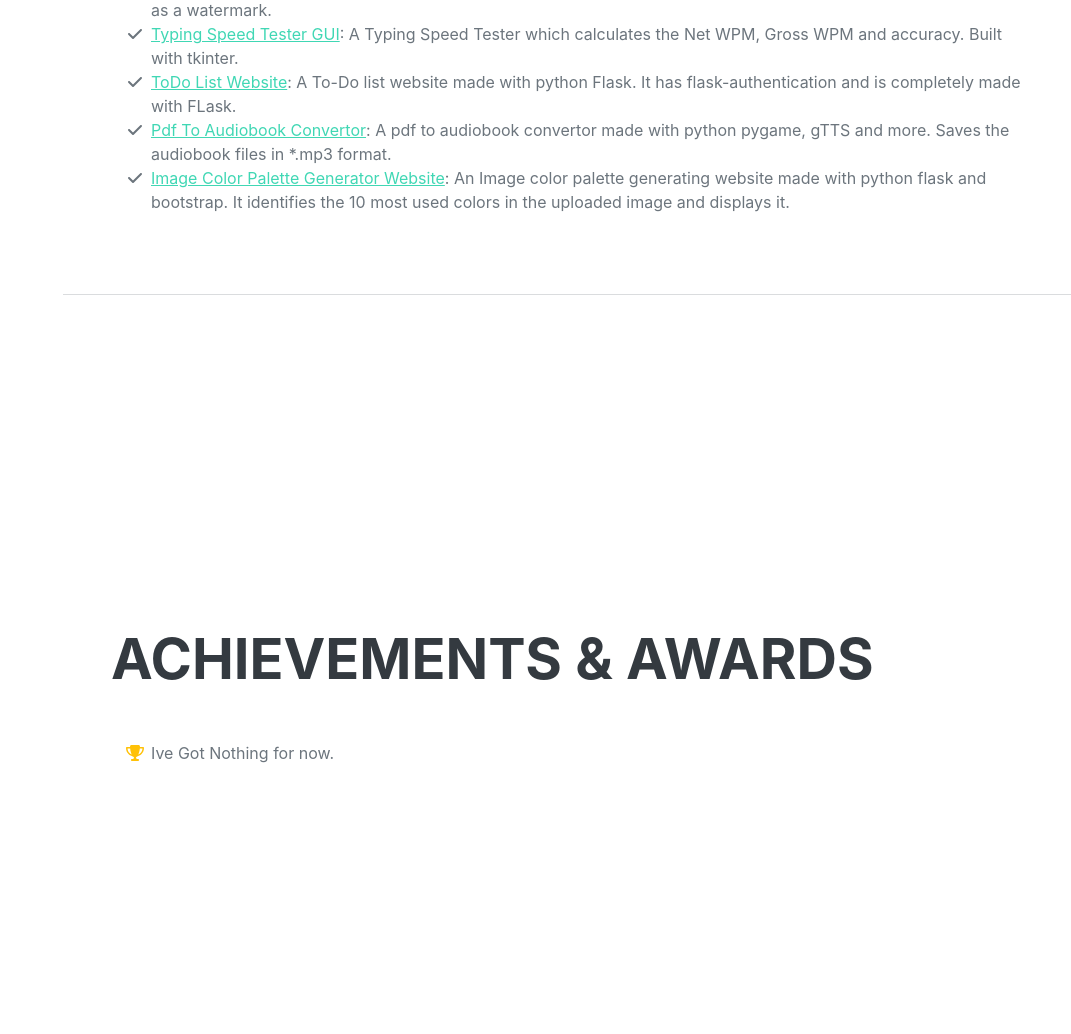
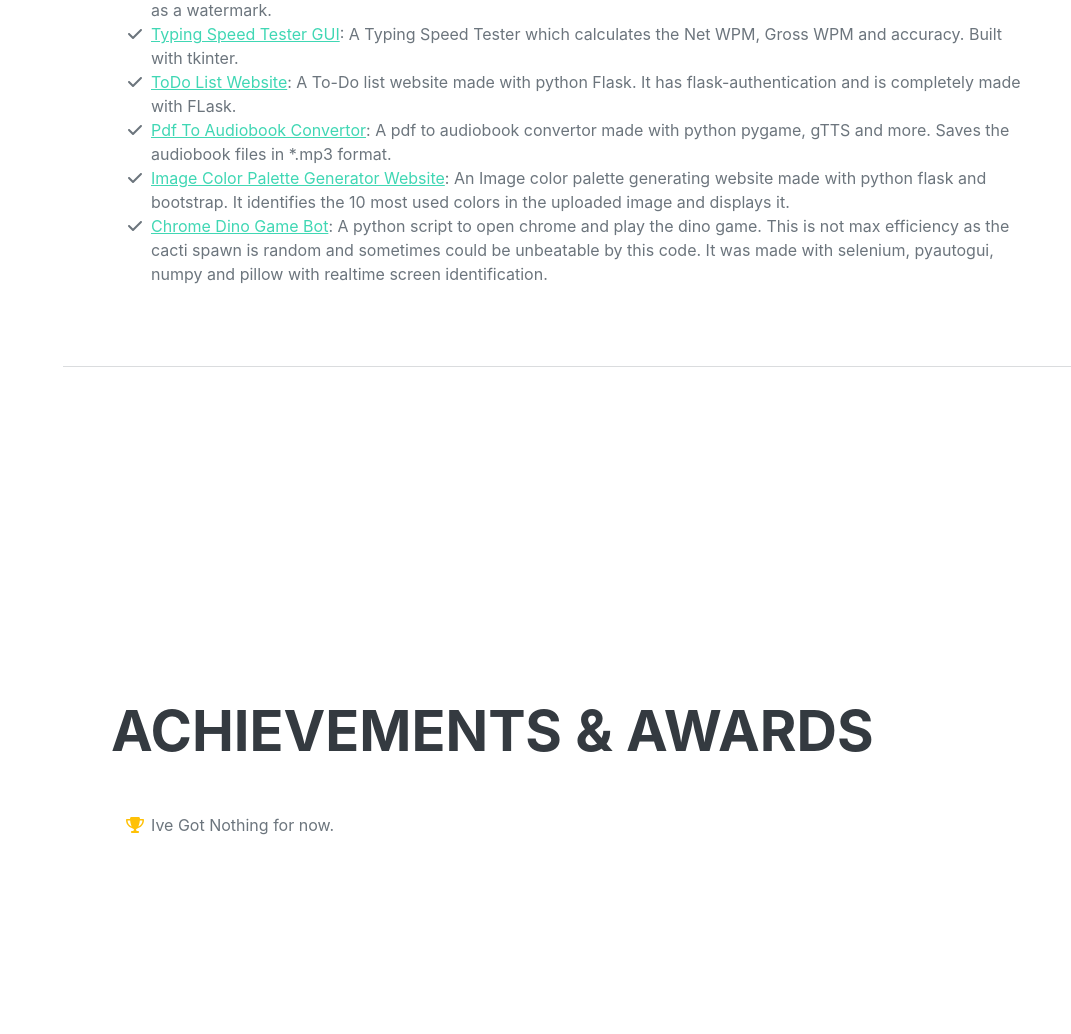
Before and after one commit to Pranvesh-Kun/Portfolio-Website, a Flask app: page / in a window 1280 px wide. Shown: the part 2135-3169 px from the top of the page, without its empty margins (209-1280 px from the left). Before the commit the page ends 2898 px from the top, so only its background shows below. Run offline with Flask 3, Linux system fonts and the light colour scheme; some libraries are stand-ins or nearby versions; some web fonts are replaced.

Commit message:
add dino

```diff
--- a/templates/index.html
+++ b/templates/index.html
@@ -177,6 +177,11 @@
                             <span class="fa-li"><i class="fas fa-check"></i></span>
                             <a href="https://github.com/Pranvesh-Kun/Color-Identifying-Website">Image Color Palette Generator Website</a>: An Image color palette generating website made with python flask and bootstrap. It identifies the 10 most used colors in the uploaded image and displays it.
                         </li>
+                        <li>
+                            <span class="fa-li"><i class="fas fa-check"></i></span>
+                            <a href="https://github.com/Pranvesh-Kun/Auto-Chrome-Dino-Game-Player">Chrome Dino Game Bot</a>: A python script to open chrome and play the dino game. This is not max efficiency as the cacti spawn is random and sometimes could be unbeatable by this code. It was made with selenium, pyautogui, numpy and pillow with realtime screen identification.
+                        </li>
+
                     </ul>
                 </div>
             </section>
```
